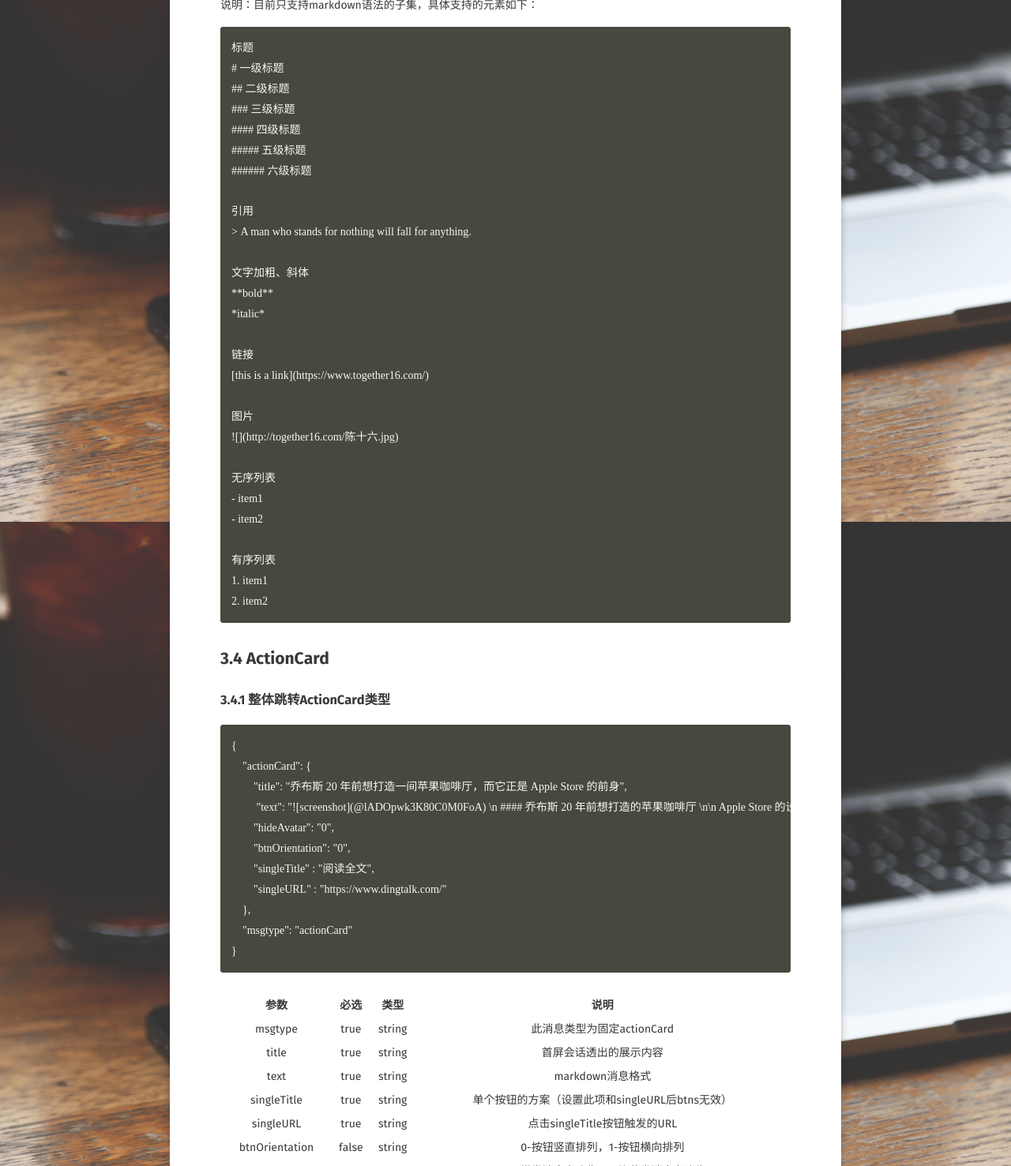
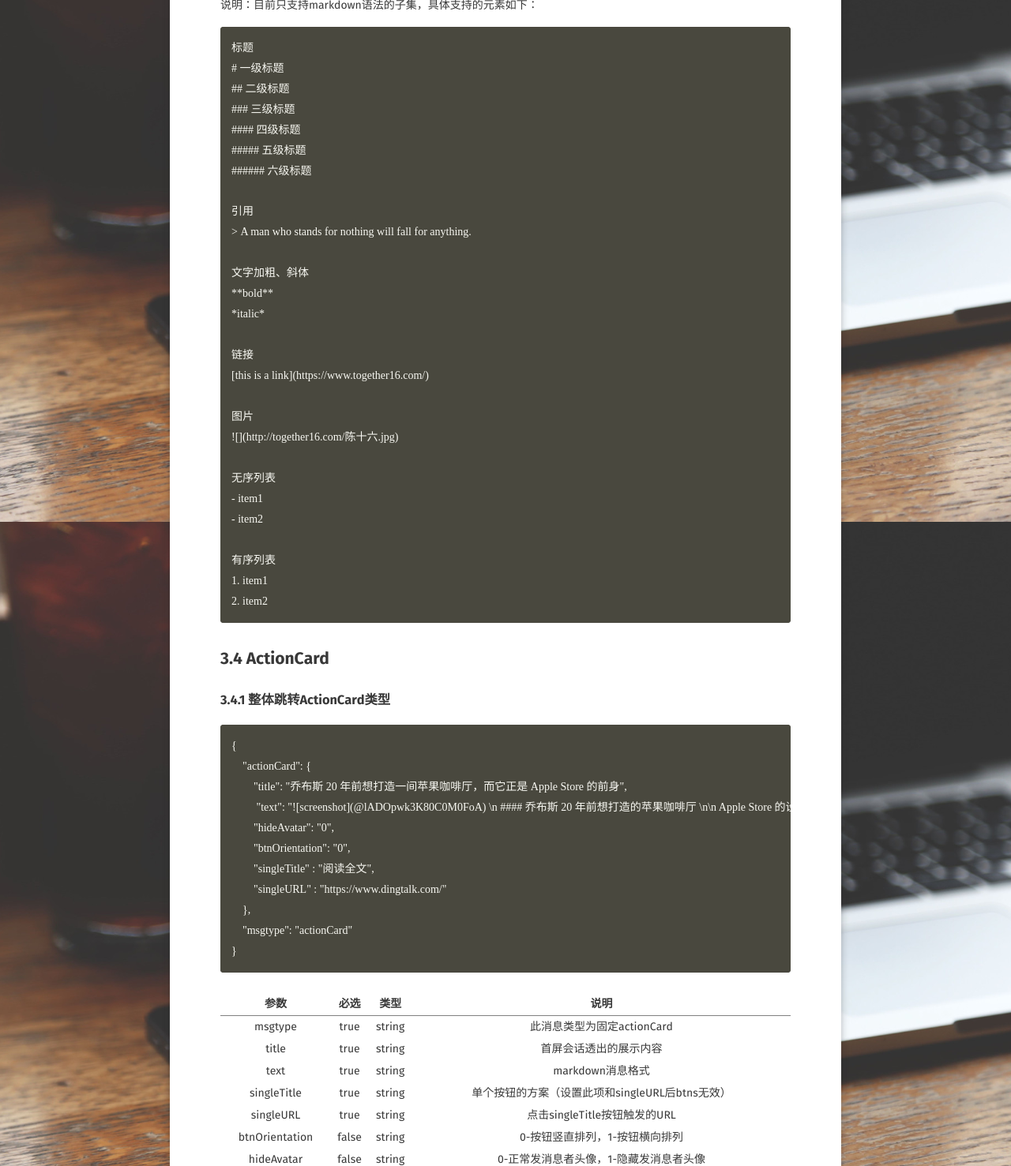
Before and after one commit to ToGetHer16/ToGetHer16.github.io, a Jekyll site: the page built from _posts/2019-04-0-DingDing.md, in a window 1280 px wide. Shown: the part 4739-6216 px from the top of the page at 79% size. Built offline with Jekyll 4.4.1, drawn with Linux system fonts in a browser that asks for light colours; some web fonts are replaced; comment, search, counter and statistics services are not loaded; grey boxes are pictures that could not be loaded.

Commit message:
Update 2019-04-0-DingDing.md

```diff
--- a/_posts/2019-04-0-DingDing.md
+++ b/_posts/2019-04-0-DingDing.md
@@ -50,7 +50,6 @@
 |content | true | string |内容消息|
 |atMobiles| false | string | 被@人手机号|
 |isAtall | false | bool | @所有人时为ture，否则为false|
-|----
 {: rules="groups"}
 
 ![在这里插入图片描述](https://img-blog.csdnimg.cn/20190401233139326.png?x-oss-process=image/watermark,type_ZmFuZ3poZW5naGVpdGk,shadow_10,text_aHR0cHM6Ly9ibG9nLmNzZG4ubmV0L1RvR2V0SGVyMTY=,size_16,color_FFFFFF,t_70)
@@ -163,6 +162,7 @@
 singleURL | true | string | 点击singleTitle按钮触发的URL
 btnOrientation | false | string |0-按钮竖直排列，1-按钮横向排列
 hideAvatar | false | string | 0-正常发消息者头像，1-隐藏发消息者头像
+{: rules="groups"}
 
 ![在这里插入图片描述](https://img-blog.csdnimg.cn/20190401233534847.png?x-oss-process=image/watermark,type_ZmFuZ3poZW5naGVpdGk,shadow_10,text_aHR0cHM6Ly9ibG9nLmNzZG4ubmV0L1RvR2V0SGVyMTY=,size_16,color_FFFFFF,t_70)
 
@@ -197,6 +197,7 @@
 btns | true | array | 按钮的信息：title-按钮方案，actionURL-点击按钮触发URL
 btnOrientation | false | string | 0-按钮竖直排列，1-按钮横向排列
 hideAvatar | false | string | 0-正常发消息者头像，1-隐藏发消息者头像
+{: rules="groups"}
 
 ![在这里插入图片描述](https://img-blog.csdnimg.cn/20190401233617732.png)
 
@@ -227,6 +228,7 @@
 title | true | string | 单条信息文本
 messageURL | true | string |点击单挑信息到跳转链接
 picURL | true | string | 单条信息后面图片的URL
+{: rules="groups"}
 
 ![在这里插入图片描述](https://img-blog.csdnimg.cn/20190401233733286.png?x-oss-process=image/watermark,type_ZmFuZ3poZW5naGVpdGk,shadow_10,text_aHR0cHM6Ly9ibG9nLmNzZG4ubmV0L1RvR2V0SGVyMTY=,size_16,color_FFFFFF,t_70)
 
```
